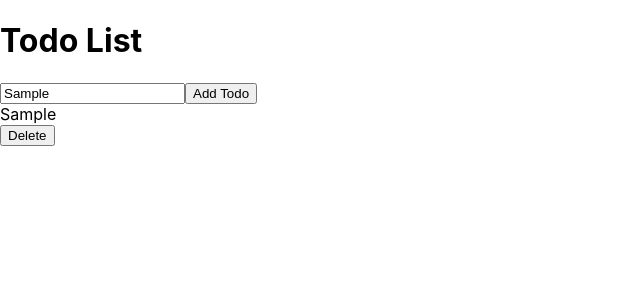
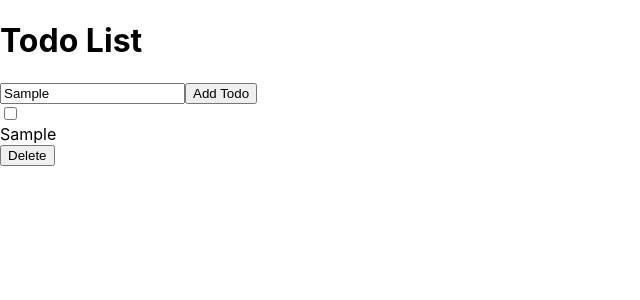
Before and after one commit to ervan-haryadi/portofolio, a React (Create React App) app in the folder react/todo_app/: page / in a window 1280 px wide. Both pictures are taken after typing "Sample" into the empty fields and a click on the button "Add Todo". Shown: the top 300 px of the page, without its empty margins (0-640 px from the left). Built offline with nearby package versions, Linux system fonts and the light colour scheme.

Commit message:
add complete toggle

```diff
--- a/react/todo_app/src/App.js
+++ b/react/todo_app/src/App.js
@@ -1,11 +1,12 @@
-import React, {useState, useEffect } from 'react';
+import React, { useState, useEffect } from 'react';
 import './App.css';
 
 function App() {
-  const [ todos, setTodos ] = useState([]);
+  const [todos, setTodos] = useState([]);
+  const [edit, setEdit] = useState(null);
 
   const addTodo = (e) => {
-    console.log("add called")
+    console.log(todos)
     e.preventDefault()
 
     let todo_text = document.getElementById('addTodo').value;
@@ -14,6 +15,7 @@ function App() {
       let newTodo = {
         id: new Date().getTime(),
         text: todo_text,
+        isCompleted: false,
       }
       setTodos([...todos].concat(newTodo))
     } else {
@@ -27,16 +29,27 @@ function App() {
     setTodos(updatedTodos)
   }
 
+  const toggleComplete = (id) => {
+    let updatedTodos = [...todos].map((todo) => {
+      if (todo.id === id) {
+        todo.isCompleted = !todo.isCompleted
+      }
+      return todo
+    })
+    setTodos(updatedTodos)
+  }
+
   return (
     <div id='todo-list'>
       <h1>Todo List</h1>
-      <form onSubmit={ addTodo }>
+      <form onSubmit={addTodo}>
         <input type='text' id='addTodo' />
         <button type='submit'>Add Todo</button>
       </form>
 
       {todos.map((todo) =>
         <div className='todo' key={todo.id}>
+          <input type='checkbox' id="complete-checkbox" checked={todo.isCompleted} onChange={() => toggleComplete(todo.id)} />
           <div className='todo-text'>
             <div>{todo.text}</div>
           </div>
```
Lines whose indentation alone changed are shown as unchanged.
